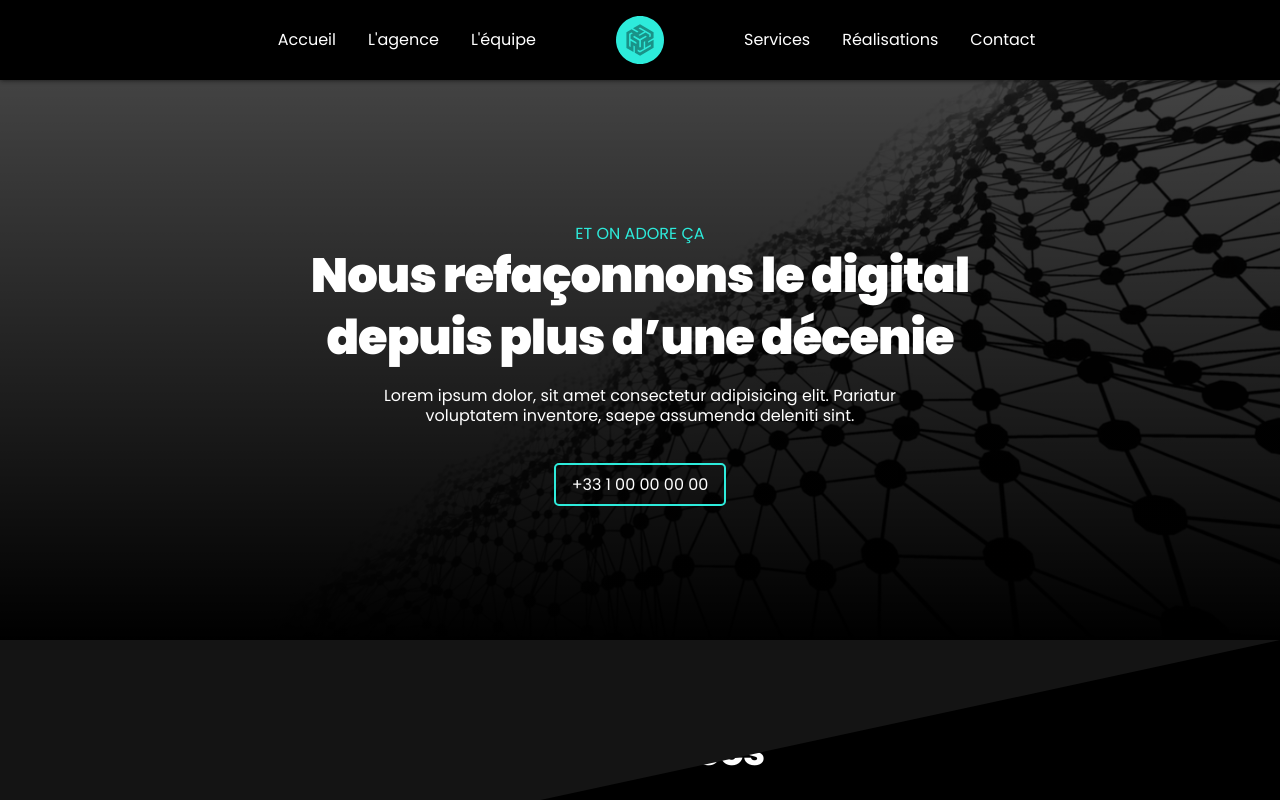
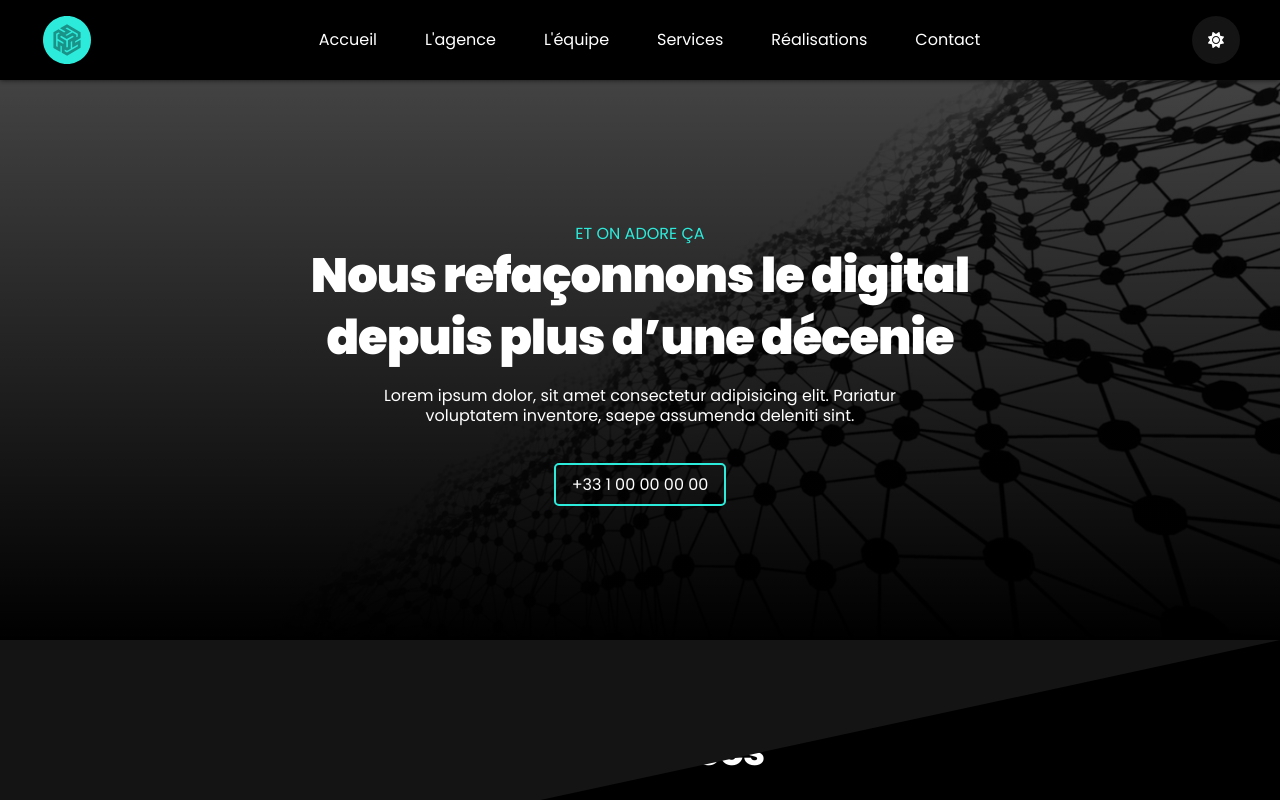
Before and after one commit to yousoumar/agency, a Next.js app: page / in a window 1280 px wide. Shown: the top 800 px of the page. Built offline with nearby package versions, Linux system fonts and the light colour scheme.

Commit message:
adds light and dark mode support

```diff
--- a/components/Footer/Footer.scss
+++ b/components/Footer/Footer.scss
@@ -1,5 +1,5 @@
 .footer {
-  background-color: var(--black);
+  background-color: var(--background);
 
   .content {
     max-width: 1200px;
@@ -37,7 +37,7 @@
   }
 
   .copyright {
-    background-color: var(--light-black);
+    background-color: var(--secondary);
     padding: 1rem;
     font-size: 0.9rem;
   }
--- a/components/Header/Header.scss
+++ b/components/Header/Header.scss
@@ -6,12 +6,11 @@
   z-index: 99;
   height: 5rem;
   padding: 0 1rem;
-  background-color: var(--black);
-  box-shadow: 0 0 5px var(--light-black);
+  background-color: var(--background);
+  box-shadow: 0 0 5px var(--secondary);
 
   &.scrolled {
-    background-color: var(--black);
-    box-shadow: 0 0 5px var(--light-black);
+    box-shadow: 0 0 5px var(--secondary);
   }
 
   .container {
@@ -33,21 +32,8 @@
     }
   }
 
-  .buttons {
-    margin-left: auto;
-    display: flex;
-    justify-content: center;
-    align-items: center;
-  }
-
-  .call-to-action {
-    margin-right: 1rem;
-    display: none;
-    z-index: 99;
-  }
-
   nav {
-    background-color: var(--light-black);
+    background-color: var(--secondary);
     position: fixed;
     z-index: 9;
     top: 0;
@@ -61,26 +47,37 @@
     font-size: 1.1rem;
     clip-path: circle(1.5rem at calc(100% - 2rem) 2.6rem);
     transition: clip-path 0.5s ease;
-    color: var(--white);
+    color: var(--forground);
     cursor: pointer;
 
-    .brand {
-      display: none;
+    > a {
+      margin-bottom: 1.5rem;
+      padding-bottom: 1.5rem;
+      border-bottom: 1px solid var(--forground);
     }
 
-    > div div:not(:last-child) {
-      margin-bottom: 1.5rem;
-      padding-bottom: 1.5rem;
-      border-bottom: 1px solid var(--white);
+    > a:first-child {
+      border-top: 1px solid var(--forground);
+      padding-top: 1.5rem;
     }
+  }
 
-    > div div:first-child {
-      padding-top: 1.5rem;
-      border-top: 1px solid var(--white);
-    }
+  .buttons {
+    display: flex;
+    align-items: center;
+    gap: 2rem;
+  }
 
-    > div div:last-child {
-      padding-bottom: 1.5rem;
+  .theme-toggler {
+    background-color: var(--secondary);
+    display: grid;
+    place-items: center;
+    width: 3rem;
+    height: 3rem;
+    border-radius: 50%;
+
+    svg {
+      width: 1rem;
     }
   }
 
@@ -97,7 +94,7 @@
       display: block;
       height: 3px;
       width: 100%;
-      background-color: var(--white);
+      background-color: var(--forground);
       position: absolute;
       border-radius: 5px;
       pointer-events: none;
@@ -150,18 +147,12 @@
   @media screen and (min-width: 1024px) {
     & {
       .container {
-        justify-content: center;
         align-items: center;
         max-width: 1200px;
         margin: 0 auto;
       }
 
       .hamburger {
-        display: none;
-      }
-
-      .brand {
-        margin: 0 auto;
         display: none;
       }
 
@@ -173,21 +164,16 @@
       nav {
         position: static;
         z-index: unset;
-        width: 100%;
+        width: auto;
         height: auto;
         padding: 0;
         clip-path: circle(100%);
-        display: grid;
-        grid-template-columns: 1fr auto 1fr;
-        gap: 2rem;
+        flex-direction: row;
+        gap: 1rem;
         font-size: 1rem;
         background-color: transparent;
         color: inherit;
         cursor: default;
-
-        .brand {
-          display: flex;
-        }
 
         > div {
           display: flex;
@@ -198,7 +184,7 @@
           }
         }
 
-        div {
+        a {
           margin: 0 1rem !important;
           padding: 0 !important;
           border: none !important;
--- a/components/Header/Header.tsx
+++ b/components/Header/Header.tsx
@@ -4,6 +4,20 @@
 export default function Header() {
   const [showNav, setShowNav] = useState(false);
   const headerRef = useRef<HTMLElement>(null);
+  let savedTheme: string;
+  try {
+    const savedItem = localStorage.getItem("theme") || "";
+    savedTheme = ["dark", "light"].includes(savedItem) ? savedItem : "dark";
+  } catch (error) {
+    savedTheme = "dark";
+  }
+  const [theme, setTheme] = useState<string>(savedTheme);
+
+  useEffect(() => {
+    localStorage.setItem("theme", theme);
+    document.documentElement.setAttribute("data-theme", theme || "");
+  }, [theme]);
+
   useEffect(() => {
     window.addEventListener("scroll", () => {
       if (window.pageYOffset > 50) {
@@ -22,44 +36,45 @@
   return (
     <header className="header" ref={headerRef}>
       <div className="container">
-        <nav onClick={() => setShowNav(true)}>
-          <div className="left">
-            <div>
-              <a href="">Accueil</a>
-            </div>
-            <div>
-              <a href="">L&apos;agence</a>
-            </div>
-            <div>
-              <a href="">L&apos;équipe</a>
-            </div>
-          </div>
         <a href="" className="brand">
           <img src="/logo.svg" alt="" />
         </a>
-          <div className="right">
-            <div>
+        <nav onClick={() => setShowNav(true)}>
+          <a href="">Accueil</a>
+          <a href="">L&apos;agence</a>
+          <a href="">L&apos;équipe</a>
           <a href="">Services</a>
-            </div>
-
-            <div>
           <a href="">Réalisations</a>
-            </div>
-
-            <div>
           <a href="">Contact</a>
-            </div>
-          </div>
         </nav>
-        <a href="" className="brand">
-          <img src="/logo.svg" alt="" />
-        </a>
+        <div className="buttons">
+          <button
+            className="theme-toggler"
+            onClick={() => setTheme(theme == "dark" ? "light" : "dark")}
+          >
+            {theme === "dark" ? (
+              <svg xmlns="http://www.w3.org/2000/svg" viewBox="0 0 512 512">
+                <path
+                  fill="currentColor"
+                  d="M361.5 1.2c5 2.1 8.6 6.6 9.6 11.9L391 121l107.9 19.8c5.3 1 9.8 4.6 11.9 9.6s1.5 10.7-1.6 15.2L446.9 256l62.3 90.3c3.1 4.5 3.7 10.2 1.6 15.2s-6.6 8.6-11.9 9.6L391 391 371.1 498.9c-1 5.3-4.6 9.8-9.6 11.9s-10.7 1.5-15.2-1.6L256 446.9l-90.3 62.3c-4.5 3.1-10.2 3.7-15.2 1.6s-8.6-6.6-9.6-11.9L121 391 13.1 371.1c-5.3-1-9.8-4.6-11.9-9.6s-1.5-10.7 1.6-15.2L65.1 256 2.8 165.7c-3.1-4.5-3.7-10.2-1.6-15.2s6.6-8.6 11.9-9.6L121 121 140.9 13.1c1-5.3 4.6-9.8 9.6-11.9s10.7-1.5 15.2 1.6L256 65.1 346.3 2.8c4.5-3.1 10.2-3.7 15.2-1.6zM352 256c0 53-43 96-96 96s-96-43-96-96s43-96 96-96s96 43 96 96zm32 0c0-70.7-57.3-128-128-128s-128 57.3-128 128s57.3 128 128 128s128-57.3 128-128z"
+                />
+              </svg>
+            ) : (
+              <svg xmlns="http://www.w3.org/2000/svg" viewBox="0 0 384 512">
+                <path
+                  fill="currentColor"
+                  d="M223.5 32C100 32 0 132.3 0 256S100 480 223.5 480c60.6 0 115.5-24.2 155.8-63.4c5-4.9 6.3-12.5 3.1-18.7s-10.1-9.7-17-8.5c-9.8 1.7-19.8 2.6-30.1 2.6c-96.9 0-175.5-78.8-175.5-176c0-65.8 36-123.1 89.3-153.3c6.1-3.5 9.2-10.5 7.7-17.3s-7.3-11.9-14.3-12.5c-6.3-.5-12.6-.8-19-.8z"
+                />
+              </svg>
+            )}
+          </button>
           <button className="hamburger" onClick={toggleNav}>
             <span className="bar bar1"></span>
             <span className="bar bar2"></span>
             <span className="bar bar3"></span>
           </button>
         </div>
+      </div>
     </header>
   );
 }
--- a/components/Hero/Hero.scss
+++ b/components/Hero/Hero.scss
@@ -8,6 +8,10 @@
   overflow: hidden;
   background-image: linear-gradient(rgba(0 0 0 / 70%), rgba(0 0 0 / 100%)), url("/hero.png");
   background-size: cover;
+
+  [data-theme="light"] & {
+    background-image: linear-gradient(rgb(255 255 255 / 70%), rgb(255 255 255)), url("/hero.png");
+  }
 
   .content {
     padding: 0 1rem;
--- a/components/Loader/Loader.scss
+++ b/components/Loader/Loader.scss
@@ -2,7 +2,7 @@
   position: fixed;
   top: 0;
   right: 0;
-  background-color: var(--black);
+  background-color: var(--background);
   width: 100%;
   height: 100%;
   z-index: 999999;
--- a/components/Projects/Projects.scss
+++ b/components/Projects/Projects.scss
@@ -1,6 +1,6 @@
 .projects {
-  background-color: var(--black);
-  padding: 4rem 0;
+  background-color: var(--background);
+  padding: 4rem 1rem;
 
   .cards {
     max-width: auto;
--- a/components/Services/Services.scss
+++ b/components/Services/Services.scss
@@ -1,6 +1,6 @@
 .services {
   text-align: center;
-  background-color: var(--black);
+  background-color: var(--background);
   padding: 4rem 1rem;
   clip-path: polygon(100% 100%, 0 100%, 0 0, 100% 0);
 
@@ -15,9 +15,9 @@
     position: relative;
 
     .card {
-      background-color: var(--white);
+      background-color: var(--forground);
       border-radius: 1rem;
-      color: var(--black);
+      color: var(--background);
       position: relative;
       max-width: 250px;
       padding: 2rem 1rem 1rem;
--- a/components/Team/Team.scss
+++ b/components/Team/Team.scss
@@ -1,6 +1,6 @@
 .team {
   padding: 4rem 1rem;
-  background-color: var(--black);
+  background-color: var(--background);
 
   .cards {
     margin-top: 2rem;
@@ -9,7 +9,7 @@
   }
 
   .card {
-    background-color: var(--light-black);
+    background-color: var(--secondary);
     padding: 2rem;
     border-radius: 1rem;
     max-height: 170px;
--- a/styles/globals.scss
+++ b/styles/globals.scss
@@ -25,8 +25,8 @@
 }
 
 body {
-  background-color: var(--light-black);
-  color: var(--white);
+  background-color: var(--secondary);
+  color: var(--forground);
   font-family: Poppins, sans-serif;
   line-height: 1.3;
 }
--- a/styles/variables.scss
+++ b/styles/variables.scss
@@ -1,6 +1,12 @@
 :root {
   --primary: #2debdb;
-  --black: black;
-  --light-black: rgb(20 20 20);
-  --white: white;
+  --background: black;
+  --secondary: rgb(20 20 20);
+  --forground: white;
 }
+
+[data-theme="light"] {
+  --background: white;
+  --forground: black;
+  --secondary: rgb(235 235 235);
+}
```
Also changed, not shown: public/screenshot.png. Lines whose indentation alone changed are shown as unchanged.
